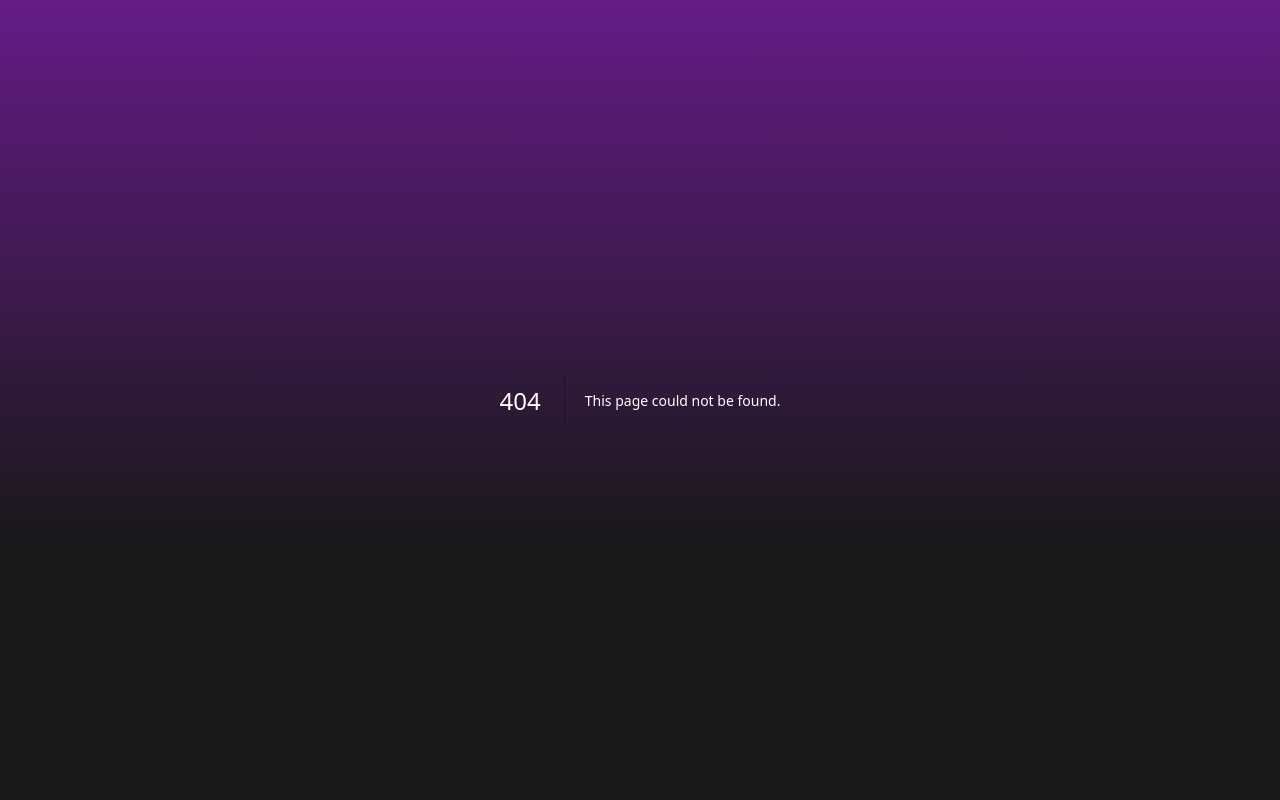
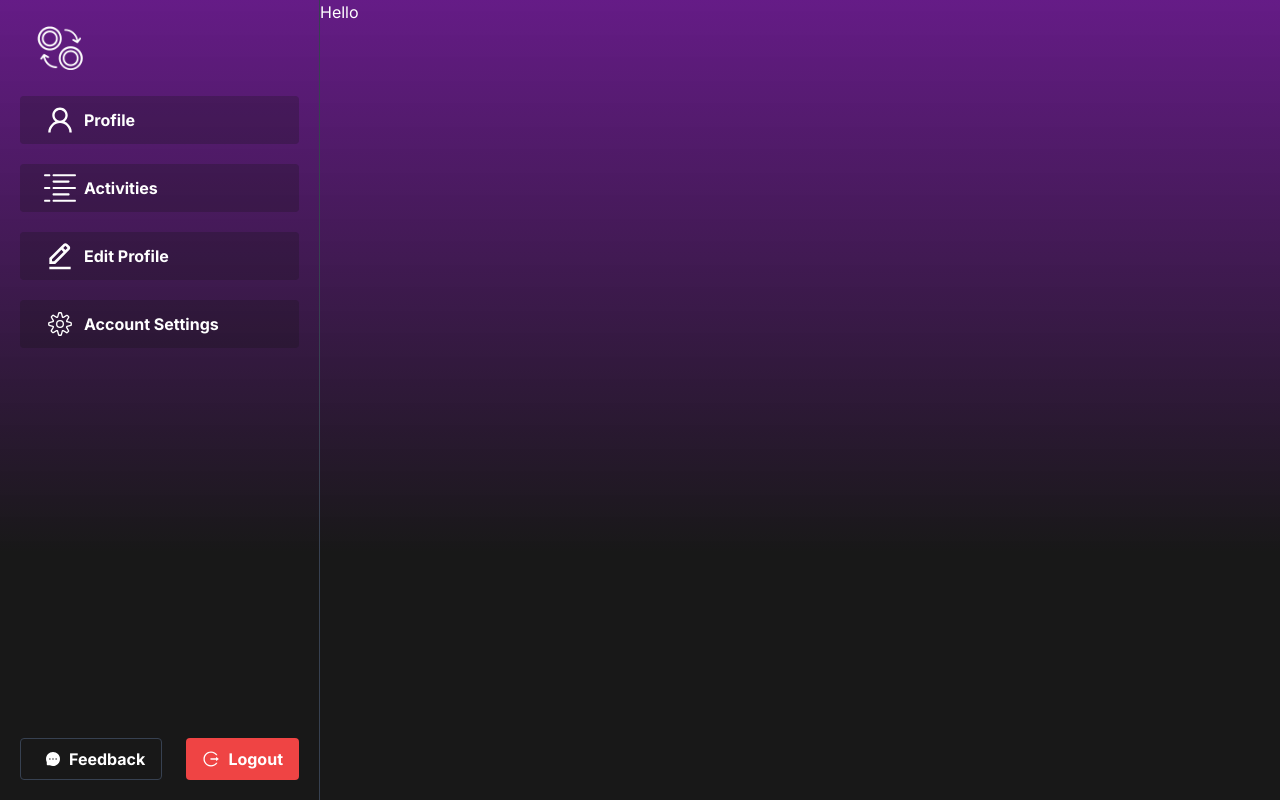
Before and after one commit to the-nexus-point/nexus-next.js, a Next.js app: page /user/activities in a window 1280 px wide. Before the commit this address had no page. Built offline with nearby package versions, Linux system fonts and the light colour scheme.

Commit message:
init the activity route

```diff
--- /dev/null
+++ b/src/app/user/activities/page.jsx
@@ -0,0 +1,11 @@
+import Activities from "@/components/Activities";
+
+const ActivitiesPage = () => {
+  return (
+    <div>
+      <Activities />
+    </div>
+  );
+};
+
+export default ActivitiesPage;
--- /dev/null
+++ b/src/app/user/profile/page.jsx
@@ -0,0 +1,11 @@
+import Profile from "@/components/Profile";
+
+const ProfilePage = () => {
+  return (
+    <div>
+      <Profile />
+    </div>
+  );
+};
+
+export default ProfilePage;
--- /dev/null
+++ b/src/components/Activities.jsx
@@ -0,0 +1,11 @@
+import UserContainer from "./shared/UserContainer";
+
+const Activities = () => {
+  return (
+    <UserContainer>
+      <h1>Hello</h1>
+    </UserContainer>
+  );
+};
+
+export default Activities;
```
